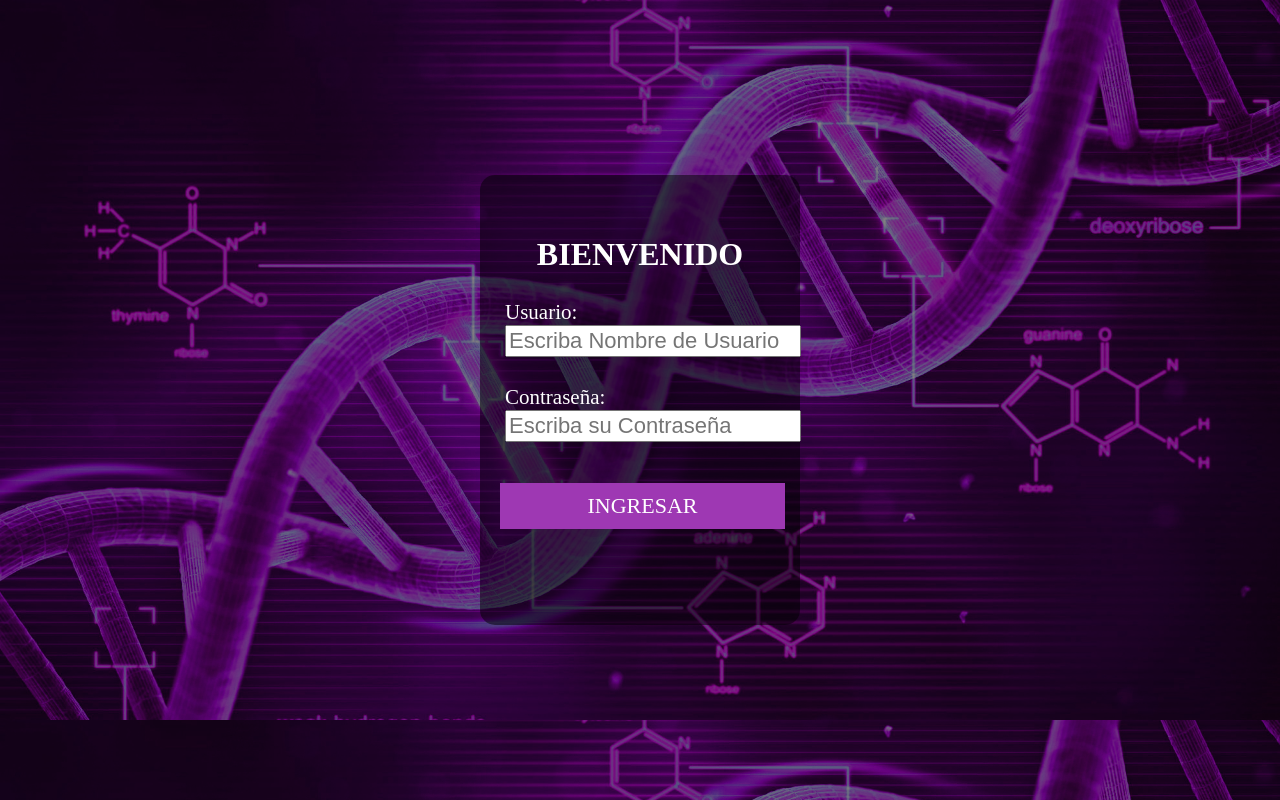
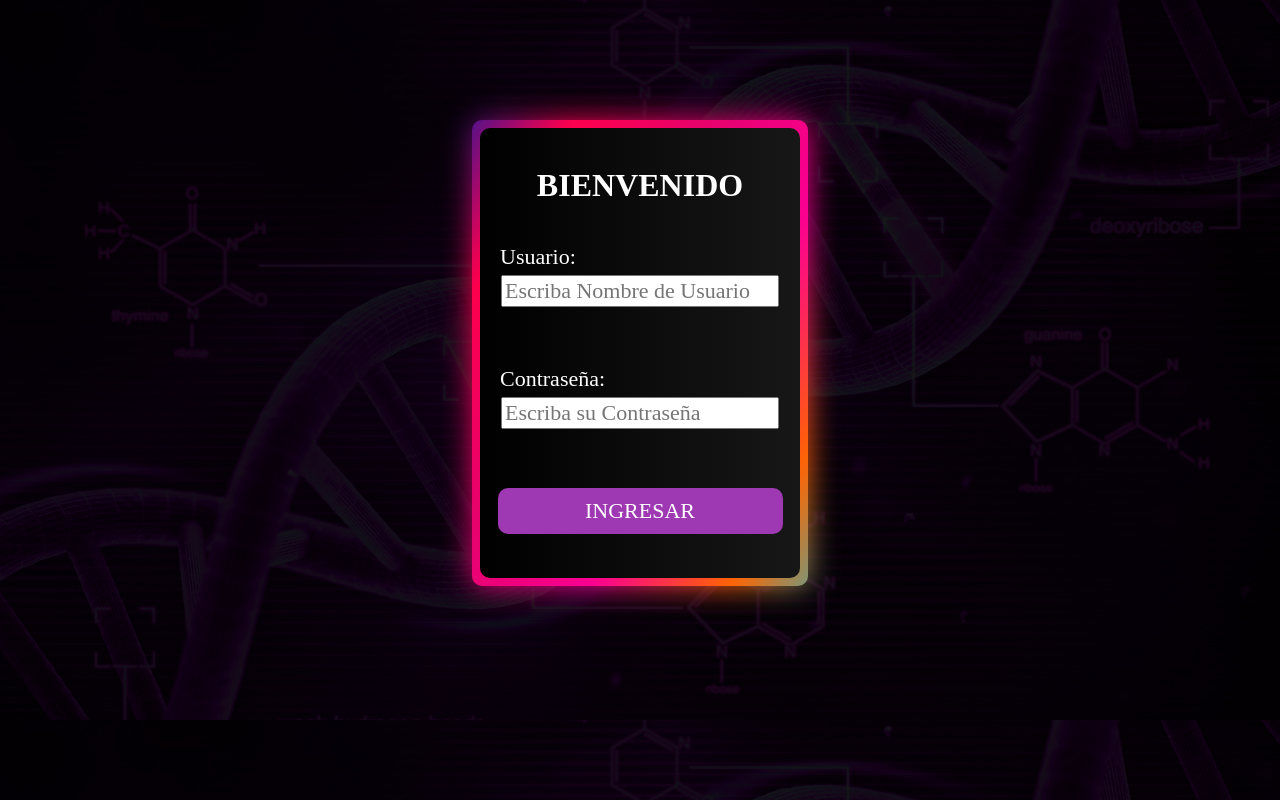
Before and after one commit to KatyaCP/grupoD_InventarioFarmacia, a PHP site: page /inicioSesion.php in a window 1280 px wide. Run offline with PHP 8.4, Linux system fonts and the light colour scheme.

Commit message:
retoques

```diff
--- /dev/null
+++ b/vista/estiloLogin.css
@@ -0,0 +1,123 @@
+body{
+    background-image: url("fondo2.png");
+    background-size: 100%;
+    margin: 0;
+    padding: 0;
+    overflow: hidden;
+    box-sizing: border-box;
+
+}
+body:before{
+    content: "";
+    width: 100%;
+    height: 100%;
+    background-color: rgba(0, 0, 0, 0.9);
+    position: absolute;
+    top: 0;
+    z-index: -2;
+
+}
+.contenedor_div{
+
+    position: relative;
+	margin: 10% auto 0;
+	width: 320px;
+	height: 450px;
+    background:linear-gradient(90deg, #000, #181717);
+    border-radius: 10px;
+
+}
+.animate-bg:before, .animate-bg:after {
+	content: '';
+	position: absolute;
+	left: -8px;
+	top: -8px;
+	background: linear-gradient(120deg, #79fb00, #8d01a0, #031ba5,#ff004c,
+	#e6036d, #fb0094,#ff6600, #04c2e4,#adad02, #00c3ff);
+	background-size: 300%;
+	width: calc(100% + 16px);
+	height: calc(100% + 16px);
+    border-radius: 10px;
+	z-index: -1;
+	animation: BGgradient 15s ease infinite;
+}
+
+@keyframes BGgradient {
+	0% {
+		background-position: 0% 200%;/*cero por ciento en en eje x y 200 por ciento en el eje Y*/
+	}
+	50% {
+		background-position: 200% 0%;
+	}
+	100% {
+		background-position: 0% 330%;
+	}
+}
+
+.animate-bg:after {
+	filter: brightness(1.4);/*es como darle brillo*/
+	filter: drop-shadow(16px 16px 20px rgb(248, 220, 97));/*añade efectos de sombra alrededor del marco de un elemento. desplazamientos en X e Y, los radios de desenfoque y dispersión, y el color relativos al elemento.*/
+	filter: blur(15px);/*aplica undesenfoque Gaussiano*/
+}
+
+
+
+h1{
+    text-align: center;
+    color:white;
+    font-family: 'Times New Roman', Times, serif;
+    font-size: 35;
+}
+
+p{
+    position: relative;
+    font-size: 21px;
+    font-family: 'Times New Roman', Times, serif;
+    padding: 5px;
+    margin-left: 10px;
+    margin: auto;
+    color: white;
+    text-align: center;
+}
+label{
+    margin: auto;
+    text-align: left;
+    color: white;
+    padding: 20px;
+    font-size: 22px;
+}
+input{
+    font-size: 22px;
+    font-family: 'Times New Roman', Times, serif;
+}
+.btnIngresar{
+    position: absolute;
+    border-radius: 10px;
+    border: none;
+    width: 285px;
+    margin: auto;
+    top: 80%;
+    left: 0;
+    right: 0;
+    padding: 10px;
+    background: rgb(158, 56, 179);
+    color: white;
+    font-family: 'Times New Roman', Times, serif;
+    transition-duration: 0.8s;
+    text-align: center;
+
+}
+.btnIngresar:hover{
+
+    background: black;
+    transform: scale(1.1);
+}
+footer{
+    color: white;
+    position: absolute;
+    bottom: 5px;
+    width: 99%;
+    margin:auto;
+    text-align: center;
+
+}
--- a/vista/estiloLoginS.css
+++ /dev/null
@@ -1,68 +0,0 @@
-.contenedor_div{
-    background: rgba(0, 0, 0, 0.5);
-    width: 320px;
-    height: 450px;
-    padding: 40px 20px;
-    box-sizing: border-box;
-    position: fixed;
-    left: 50%;
-    top: 50%;
-    transform: translate(-50%, -50%);
-    border-radius: 15px;
-    border: none;
-}
-body{
-    background-image: url("fondo2.png");
-    background-size: 100%;
-    margin: 0;
-    padding: 0;
-    overflow: hidden;
-}
-body:before{
-    content: "";
-    width: 100%;
-    height: 100%;
-    background-color: rgba(8, 4, 5,0.5);
-    position: absolute;
-
-}
-h1{
-    text-align: center;
-    color:white;
-    font-family: 'Times New Roman', Times, serif;
-    font-size: 35;
-}
-p{
-    font-size: 21px;
-    font-family: 'Times New Roman', Times, serif;
-    padding: 5px;
-    margin: auto;
-    color: white;
-}
-input{
-    font-size: 22px;
-}
-.btnIngresar{
-    border: none;
-    width: 285px;
-    margin: auto;
-    padding: 10px;
-    background: rgb(158, 56, 179);
-    color: white;
-    font-family: 'Times New Roman', Times, serif;
-    transition-duration: 0.8s;
-}
-.btnIngresar:hover{
-
-    background: black;
-    transform: scale(1.1);
-}
-footer{
-    color: white;
-    position: absolute;
-    bottom: 5px;
-    width: 99%;
-    margin:auto;
-    text-align: center;
-
-}
--- a/vista/inicioSesion.php
+++ b/vista/inicioSesion.php
@@ -3,15 +3,18 @@
 <head>
     <meta charset="UTF-8">
     <title>LOGIN</title>
-    <link rel="stylesheet" href="estiloLoginS.css">
+    <link rel="stylesheet" href="estiloLogin.css">
 </head>
 <body>
-    <div class="contenedor_div">
+    <div class="contenedor_div animate-bg">
         <form action="inicioSesion.php" method="POST">
-        <h1>BIENVENIDO</h1>
-        <p>Usuario:<br><input type="text" placeholder="Escriba Nombre de Usuario" name="user"></p>
-        <br>
-        <p>Contraseña:<br><input type="password" placeholder="Escriba su Contraseña" name="pass"></p>
+            <br>
+        <h1>BIENVENIDO</h1><br>
+        <label class="label">Usuario:</label><br>
+        <p><input type="text" placeholder="Escriba Nombre de Usuario" name="user"></p>
+        <br><br><br>
+        <label class="label">Contraseña:</label><br>
+        <p><input type="password" placeholder="Escriba su Contraseña" name="pass"></p>
         <br><br>
         <input class="btnIngresar" type="submit" value="INGRESAR">
         </form>
--- a/vista/vistaIngreso.php
+++ b/vista/vistaIngreso.php
@@ -16,6 +16,9 @@ else $varSesion=$_SESSION['almacenero'];
     require('plantillaMenu.php');
     ?>
     <style>
+         body{
+            background-image:url('fondo2.png');
+        }
         #tabla{
             max-width: 1400px;
             margin-left: auto;
@@ -28,6 +31,7 @@ else $varSesion=$_SESSION['almacenero'];
         }
         h1{
             text-align: center;
+            color: white;
         }
         .header{
             background-color: #D29BFD !important;
--- a/vista/vistaMedic.php
+++ b/vista/vistaMedic.php
@@ -16,6 +16,9 @@ else $varSesion=$_SESSION['almacenero'];
     require('plantillaMenu.php');
     ?>
     <style>
+         body{
+            background-image:url('fondo2.png');
+        }
         #tabla{
             max-width: 1400px;
             margin-left: auto;
@@ -28,6 +31,7 @@ else $varSesion=$_SESSION['almacenero'];
         }
         h1{
             text-align: center;
+            color: white;
         }
         .header{
             background-color: #D29BFD !important;
--- a/vista/vistaSalida.php
+++ b/vista/vistaSalida.php
@@ -16,6 +16,9 @@ else $varSesion=$_SESSION['almacenero'];
     require('plantillaMenu.php');
     ?>
     <style>
+         body{
+            background-image:url('fondo2.png');
+        }
         #tabla{
             max-width: 1400px;
             margin-left: auto;
@@ -28,6 +31,7 @@ else $varSesion=$_SESSION['almacenero'];
         }
         h1{
             text-align: center;
+            color: white;
         }
         .header{
             background-color: #D29BFD !important;
```
Also changed, not shown: vista/vistaProveedor.php (+8 -1 lines), vista/vistaStock.php (+12 -0 lines).
